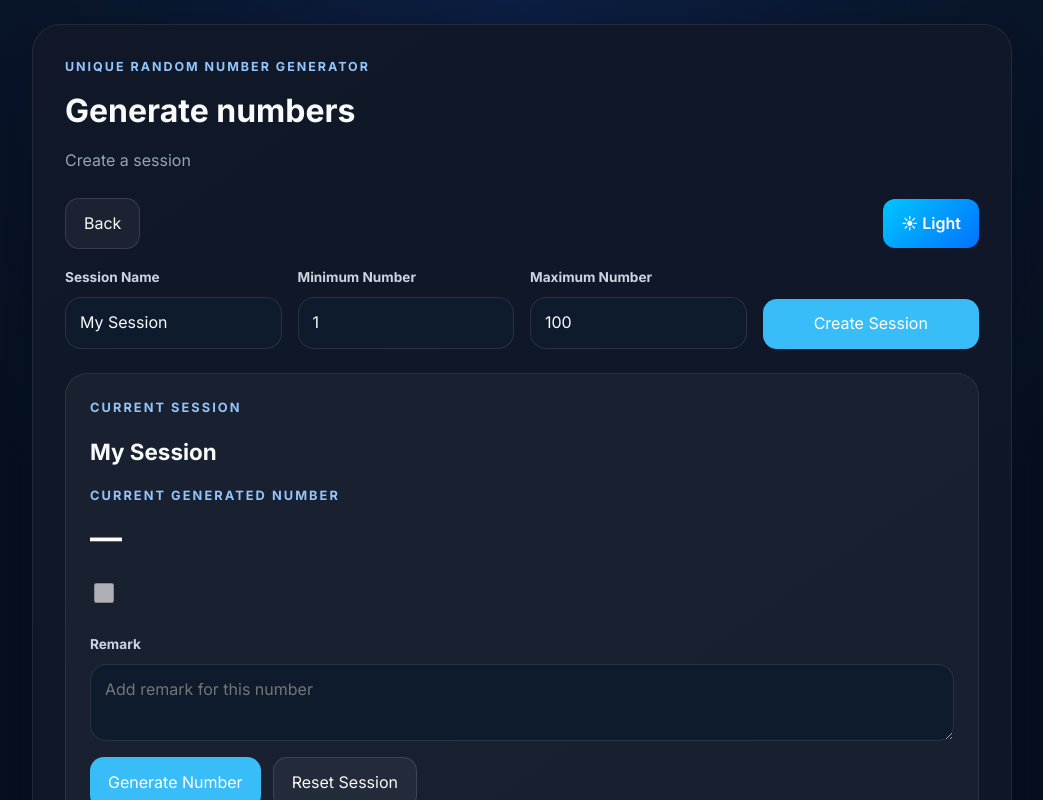
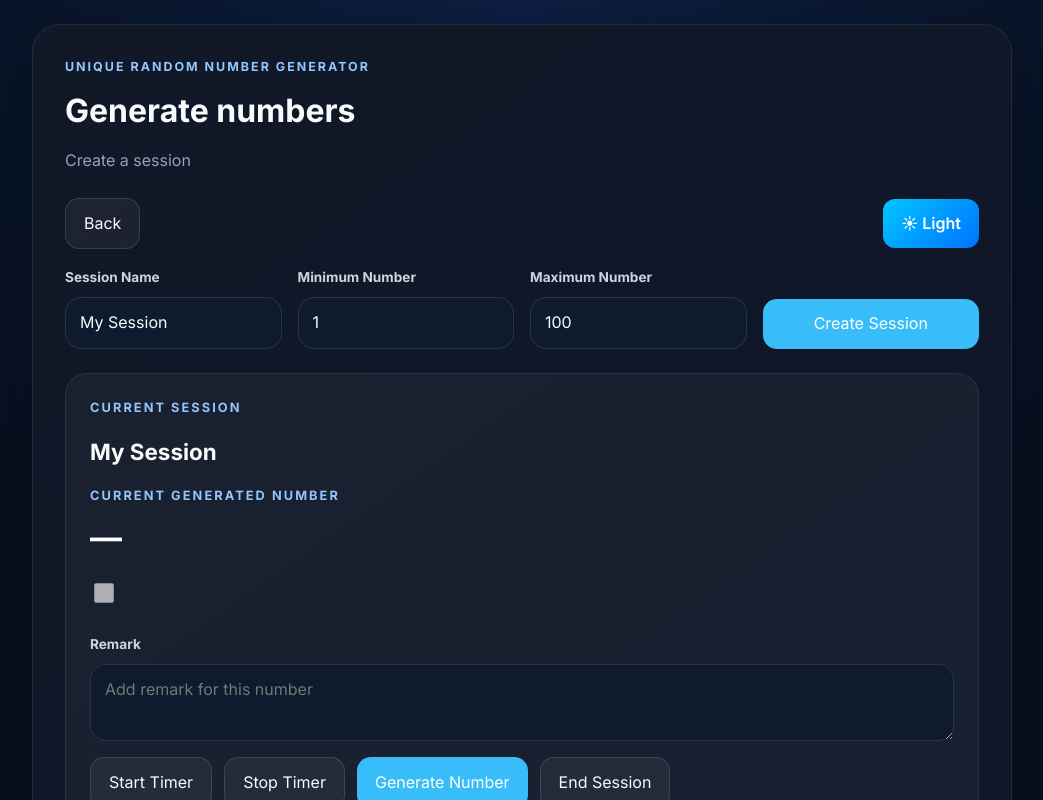
Before and after one commit to shivruti5658-afk/logbook, a React (Vite) app in the folder logbook/: page / in a window 1280 px wide. Both pictures are taken after a click on the button "Number Generator". Shown: the top 800 px of the page, without its empty margins (118-1161 px from the left). Built offline with nearby package versions, Linux system fonts and the light colour scheme; no server answers; the database is empty.

Commit message:
START AND STOP FUNCTION

```diff
--- a/logbook/src/App.css
+++ b/logbook/src/App.css
@@ -569,7 +569,7 @@ body,
 }
 
 .current-elapsed {
-  font-size: clamp(2rem, 4vw, 3rem);
+  font-size: clamp(2rem, 3vw, 3rem);
   font-weight: 700;
   color: #e8370b;
 }
--- a/logbook/src/NumberGenerator.jsx
+++ b/logbook/src/NumberGenerator.jsx
@@ -80,6 +80,8 @@ export default function NumberGenerator({ navigateTo }) {
   const [currentNumber, setCurrentNumber] = useState(null);
   const [currentRemark, setCurrentRemark] = useState("");
   const [elapsedSeconds, setElapsedSeconds] = useState(0);
+  const [timerRunning, setTimerRunning] = useState(false);
+  const [timerStartedAt, setTimerStartedAt] = useState(null);
   const [notice, setNotice] = useState("Create a session to begin.");
   const [searchValue, setSearchValue] = useState("");
   const [searchResult, setSearchResult] = useState(null);
@@ -94,20 +96,32 @@ export default function NumberGenerator({ navigateTo }) {
   });
 
   useEffect(() => {
-    const updateElapsed = () => {
-      const last = generatedNumbers.at(-1);
-      const generatedAt = new Date(last?.generated_at).getTime();
+    if (!timerRunning || !timerStartedAt) return undefined;
+
+    const updateElapsed = () =>
       setElapsedSeconds(
-        Number.isNaN(generatedAt)
-          ? 0
-          : Math.max(0, Math.floor((Date.now() - generatedAt) / 1000)),
+        Math.max(0, Math.floor((Date.now() - timerStartedAt) / 1000)),
       );
-    };
 
     updateElapsed();
     const timer = window.setInterval(updateElapsed, 1000);
     return () => window.clearInterval(timer);
-  }, [generatedNumbers]);
+  }, [timerRunning, timerStartedAt]);
+
+  function startTimer(initialElapsedSeconds = elapsedSeconds) {
+    setElapsedSeconds(initialElapsedSeconds);
+    setTimerStartedAt(Date.now() - initialElapsedSeconds * 1000);
+    setTimerRunning(true);
+  }
+
+  function handleStopTimer() {
+    if (!timerRunning || !timerStartedAt) return;
+    setElapsedSeconds(
+      Math.max(0, Math.floor((Date.now() - timerStartedAt) / 1000)),
+    );
+    setTimerRunning(false);
+    setTimerStartedAt(null);
+  }
 
   const totalNumbers = useMemo(() => {
     const min = Number(minValue);
@@ -412,15 +426,10 @@ export default function NumberGenerator({ navigateTo }) {
       const nextNumber = remainingPool[remainingPool.length - 1];
       const updatedPool = remainingPool.slice(0, -1);
       const previousEntry = generatedNumbers.at(-1);
-      const previousElapsedSeconds = previousEntry?.generated_at
-        ? Math.max(
-            0,
-            Math.floor(
-              (new Date(generatedAt).getTime() -
-                new Date(previousEntry.generated_at).getTime()) /
-                1000,
-            ),
-          )
+      const previousElapsedSeconds = previousEntry
+        ? timerRunning && timerStartedAt
+          ? Math.max(0, Math.floor((Date.now() - timerStartedAt) / 1000))
+          : elapsedSeconds
         : null;
       const newEntry = {
         generated_number: nextNumber,
@@ -505,7 +514,7 @@ export default function NumberGenerator({ navigateTo }) {
       setRemainingPool(updatedPool);
       setCurrentNumber(nextNumber);
       setCurrentRemark("");
-      setElapsedSeconds(0);
+      startTimer(0);
       setNotice(
         `Generated ${nextNumber}.${databaseSyncFailed ? " Saved locally; database sync failed." : ""}`,
       );
@@ -560,6 +569,9 @@ export default function NumberGenerator({ navigateTo }) {
       setGeneratedNumbers([]);
       setRemainingPool([]);
       setCurrentNumber(null);
+      setElapsedSeconds(0);
+      setTimerRunning(false);
+      setTimerStartedAt(null);
       setSearchValue("");
       window.localStorage.removeItem(SESSION_STORAGE_KEY);
       await loadSavedSessions();
@@ -1005,6 +1017,22 @@ export default function NumberGenerator({ navigateTo }) {
             </div>
             <div className="generator-actions">
               <button
+                className="secondary-btn"
+                type="button"
+                onClick={() => startTimer()}
+                disabled={!currentNumber || timerRunning}
+              >
+                Start Timer
+              </button>
+              <button
+                className="secondary-btn"
+                type="button"
+                onClick={handleStopTimer}
+                disabled={!currentNumber || !timerRunning}
+              >
+                Stop Timer
+              </button>
+              <button
                 className="primary-btn"
                 onClick={handleGenerateNumber}
                 disabled={generating || !session}
@@ -1016,7 +1044,7 @@ export default function NumberGenerator({ navigateTo }) {
                 onClick={handleResetSession}
                 disabled={resetting}
               >
-                {resetting ? "Resetting..." : "Reset Session"}
+                {resetting ? "Ending..." : "End Session"}
               </button>
             </div>
           </div>
```
